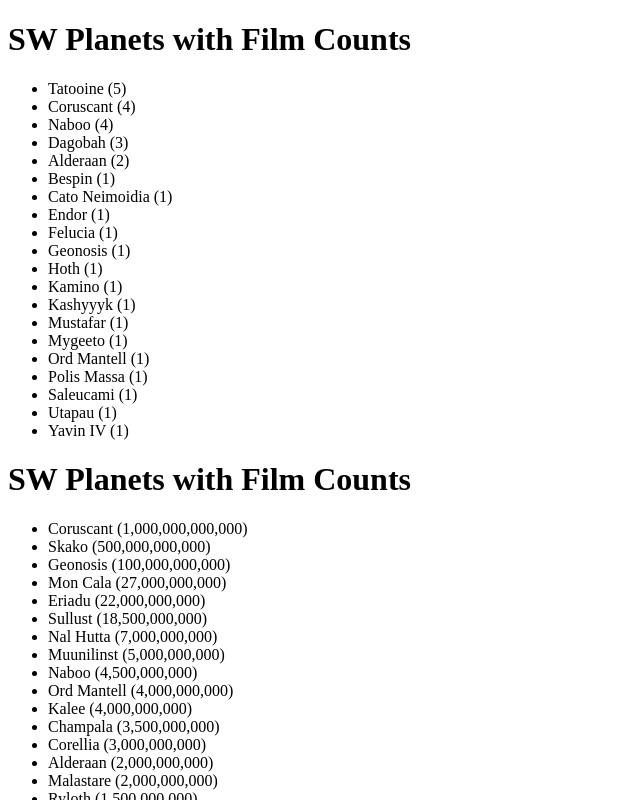
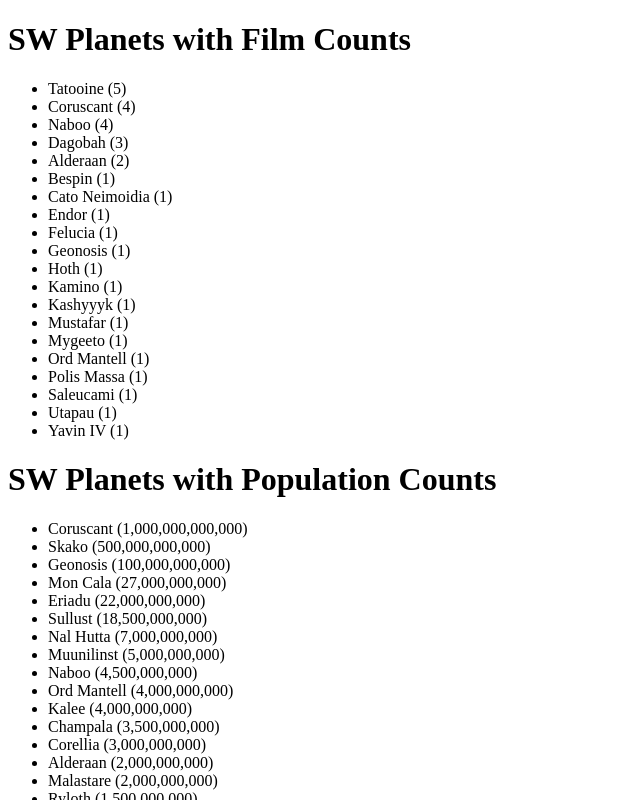
Before and after one commit to 2025-fall-js-frameworks/angular-components, an Angular app: page / in a window 1280 px wide. Shown: the top 800 px of the page, without its empty margins (0-640 px from the left). Built offline with nearby package versions, Linux system fonts and the light colour scheme.

Commit message:
renamed header for new component

```diff
--- a/src/app/sw-planet-population/sw-planet-population.html
+++ b/src/app/sw-planet-population/sw-planet-population.html
@@ -1,4 +1,4 @@
-<h1>SW Planets with Film Counts</h1>
+<h1>SW Planets with Population Counts</h1>
 <ul>
 	@for (p of planetPopulationsToDisplay; track p) {
 		<li>{{ p.name }} ({{ p.formattedPopulation }})</li>
```
